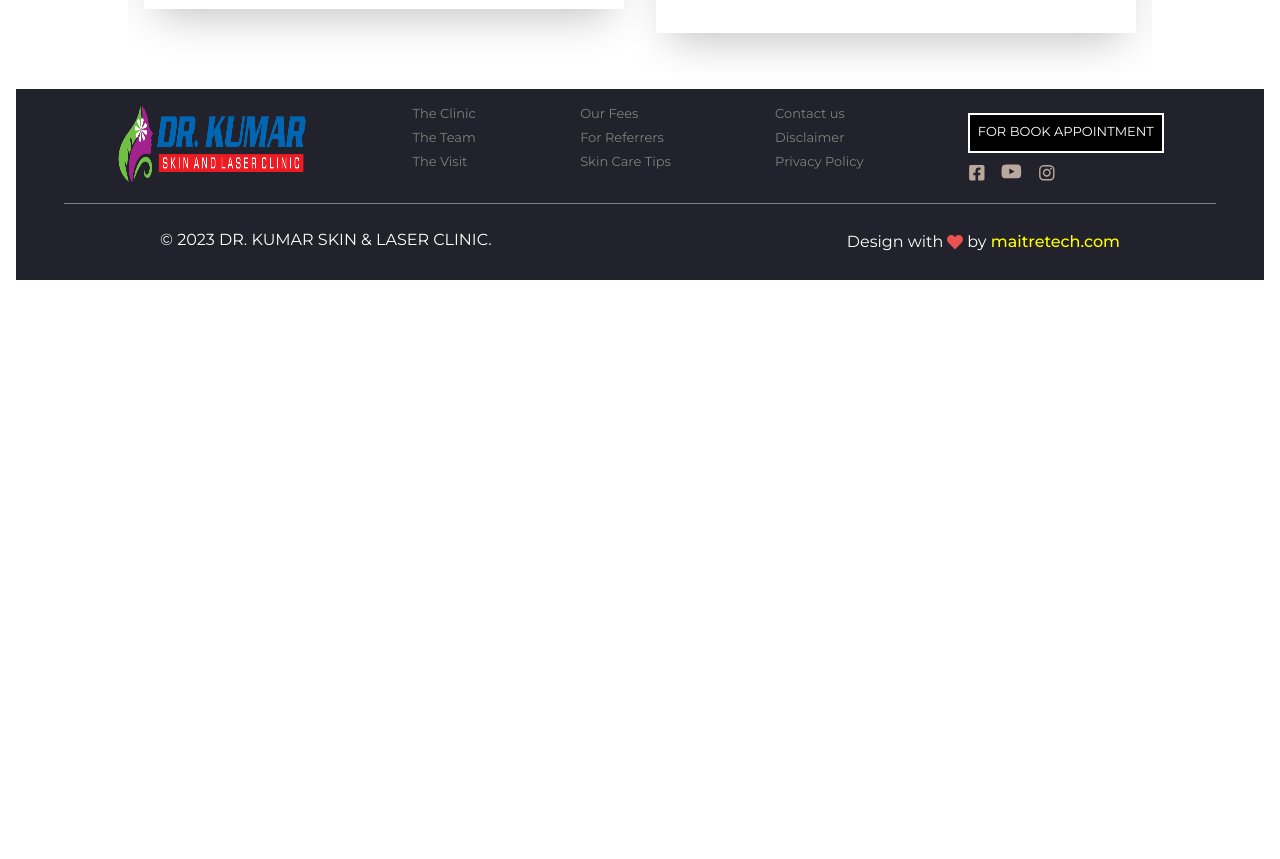
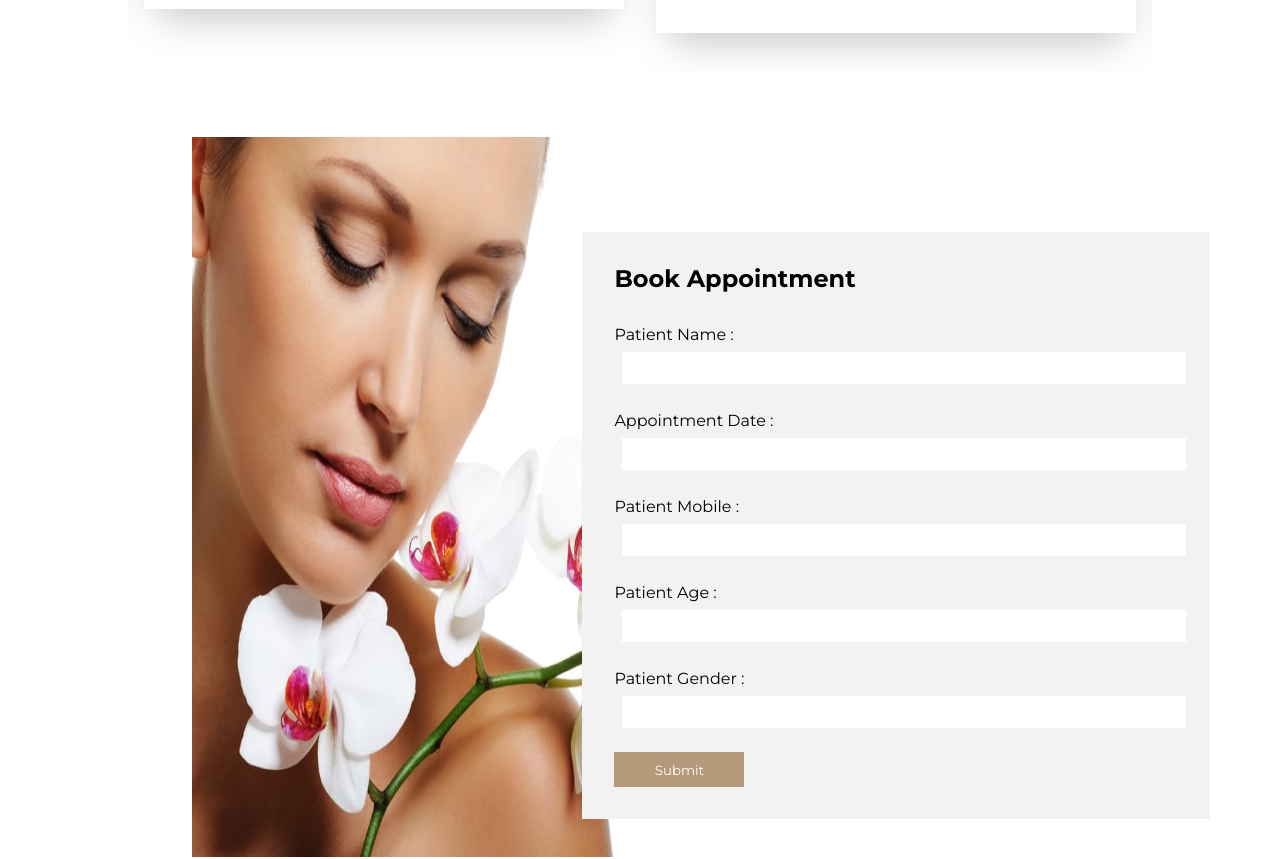
Before and after one commit to punitdiwan/drrkumar-new, a Next.js app: page / in a window 1280 px wide. Shown: the part 3980-4839 px from the top of the page. Before the commit the page ends 4276 px from the top, so only its background shows below. Built offline with nearby package versions, Linux system fonts and the light colour scheme.

Commit message:
updatedetails

```diff
--- a/Components/Footer.js
+++ b/Components/Footer.js
@@ -13,6 +13,50 @@ const Footer = () => {
 
   return (
     <>
+
+      <div className="form-div">
+        <img src="./images/grlsimg.jpg" alt="" />
+        <form autoComplete="off">
+          <h2>Book Appointment</h2>
+          Patient Name :
+          <label>
+
+            <input type="text" name="name" id="name" />
+          </label>
+          <br />
+          Appointment Date :
+          <label>
+            <input type="text" name="name" id="name" />
+          </label>
+          <br />
+          Patient Mobile :
+          <label>
+
+            <input type="text" name="number" id="number" />
+          </label>
+          <br />
+          Patient Age :
+          <label>
+
+            <input type="text" name="number" id="number" />
+          </label>
+          <br />
+          Patient Gender :
+          <label>
+
+            <input type="text" name="message" id="message" />
+
+            {/* <input type="radio" name="gender" value="male">  */}
+            {/* <input type="radio" name="gender" value="female">  */}
+
+
+
+          </label>
+          <button className="form-btn">Submit</button>
+        </form>
+      </div>
+
+
       <section className="footer" >
         <div className="footer-1">
           <img src="./img1/logo.png" />
@@ -32,9 +76,8 @@ const Footer = () => {
             <a>Disclaimer</a>
             <a>Privacy Policy</a>
 
+
           </div>
-          <div className="link">
-            <Link style={{ color: "white", border: "2px solid", padding: '.5rem', textDecoration: "none", backgroundColor: "black", height: "2.5rem", margin: ".5rem 0" }} href="/Form">FOR BOOK APPOINTMENT</Link>
           <div className="footer-child  footer1-child">
             <span >
               {" "}
@@ -56,9 +99,7 @@ const Footer = () => {
               </a>
             </span>
           </div>
-          </div>
-
-
+          {/* <Link style={{ color: "white", border: "2px solid", padding: '.5rem', textDecoration: "none", backgroundColor: "black", height: "2.5rem", margin: ".5rem 0" }} href="/Form">FOR BOOK APPOINTMENT</Link> */}
         </div>
 
 
--- a/styles/globals.css
+++ b/styles/globals.css
@@ -877,14 +877,17 @@ form {
   display: flex;
   flex-direction: column;
   padding: 2rem;
+  margin-bottom: 5rem;
 }
 
 form>label {
-  width: 95%;
+  width: 100%;
   display: flex;
   flex-direction: column;
   margin: 0.5rem;
 }
+
+
 
 .form-btn {
   margin-top: 1rem;
@@ -908,6 +911,9 @@ form>h2 {
 form input {
   border: none;
   padding: 0.5rem;
+
+
+
 }
 
 .form-div>img {
```
Also changed, not shown: pages/theteam.js (+1 -6 lines). Lines whose indentation alone changed are shown as unchanged.
